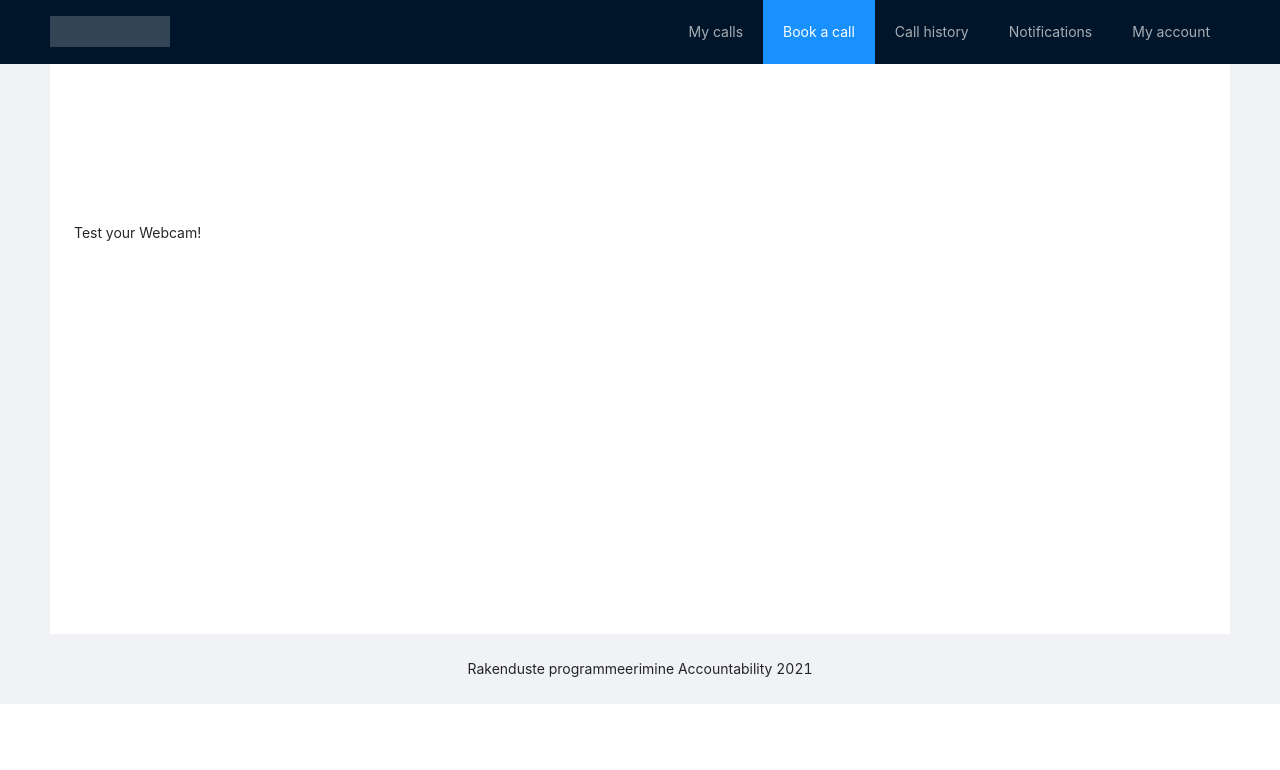
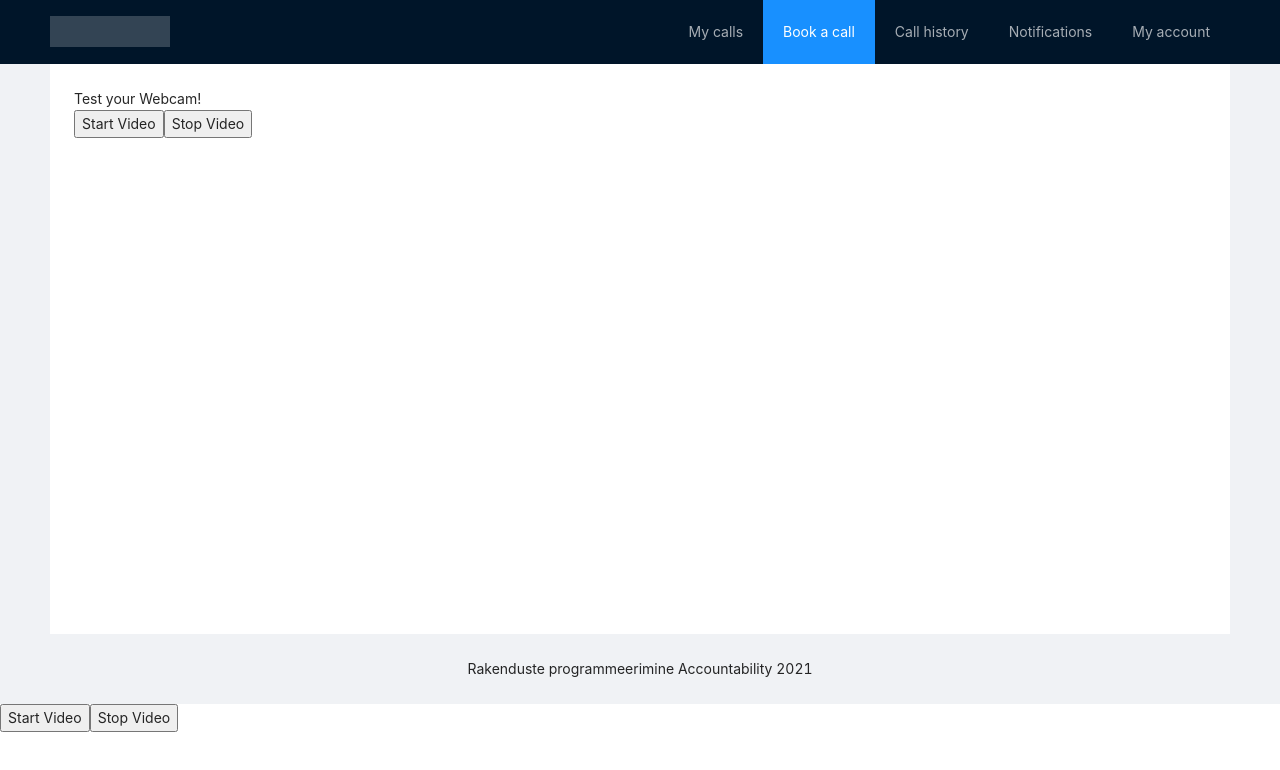
Before and after one commit to rakenduste-programmeerimine-2021/accountability, a React (Create React App) app in the folder frontend/: page / in a window 1280 px wide. Shown: the top 770 px of the page. Built offline with nearby package versions, Linux system fonts and the light colour scheme; no server answers.

Commit message:
start stop function for webcam

```diff
--- a/frontend/src/App.js
+++ b/frontend/src/App.js
@@ -1,5 +1,6 @@
 import React from 'react';
 import './App.css';
+import WebcamSample from './components/webcam';
 import { Layout, Menu } from 'antd';
 import Webcam from "react-webcam";
 
@@ -28,7 +29,7 @@ const App = () => (
     <Content className="site-layout" style={{ padding: '0 50px', marginTop: 64 }}>
       <div className="site-layout-background" style={{ padding: 24, minHeight: 570 }}>
         Test your Webcam!
-        <Webcam />
+        <WebcamSample />
       </div>
 
 
--- /dev/null
+++ b/frontend/src/components/webcam.js
@@ -0,0 +1,39 @@
+import React, { useRef, useState } from 'react';
+import Webcam from 'react-webcam';
+
+function WebcamSample() {
+
+    const [isShowVideo, setIsShowVideo] = useState(false);
+    const videoElement = useRef(null);
+
+    const videoConstraints = {
+        width: 640,
+        height: 480,
+        facingMode: "user"
+    }
+
+    const startCam = () => {
+        setIsShowVideo(true);
+    }
+
+    const stopCam = () => {
+        let stream = videoElement.current.stream;
+        const tracks = stream.getTracks();
+        tracks.forEach(track => track.stop());
+        setIsShowVideo(false);
+    }
+
+    return (
+        <div>
+            <div className="camView">
+                {isShowVideo &&
+                    <Webcam audio={false} ref={videoElement} videoConstraints={videoConstraints} />
+                }
+            </div>
+            <button onClick={startCam}>Start Video</button>
+            <button onClick={stopCam}>Stop Video</button>
+        </div>
+    );
+  };
+
+  export default WebcamSample;
--- a/frontend/src/index.js
+++ b/frontend/src/index.js
@@ -2,11 +2,13 @@ import React from 'react';
 import ReactDOM from 'react-dom';
 import './index.css';
 import App from './App';
+import WebcamSample from './components/webcam';
 import reportWebVitals from './reportWebVitals';
 
 ReactDOM.render(
   <React.StrictMode>
     <App />
+    <WebcamSample />
   </React.StrictMode>,
   document.getElementById('root')
 );
```
